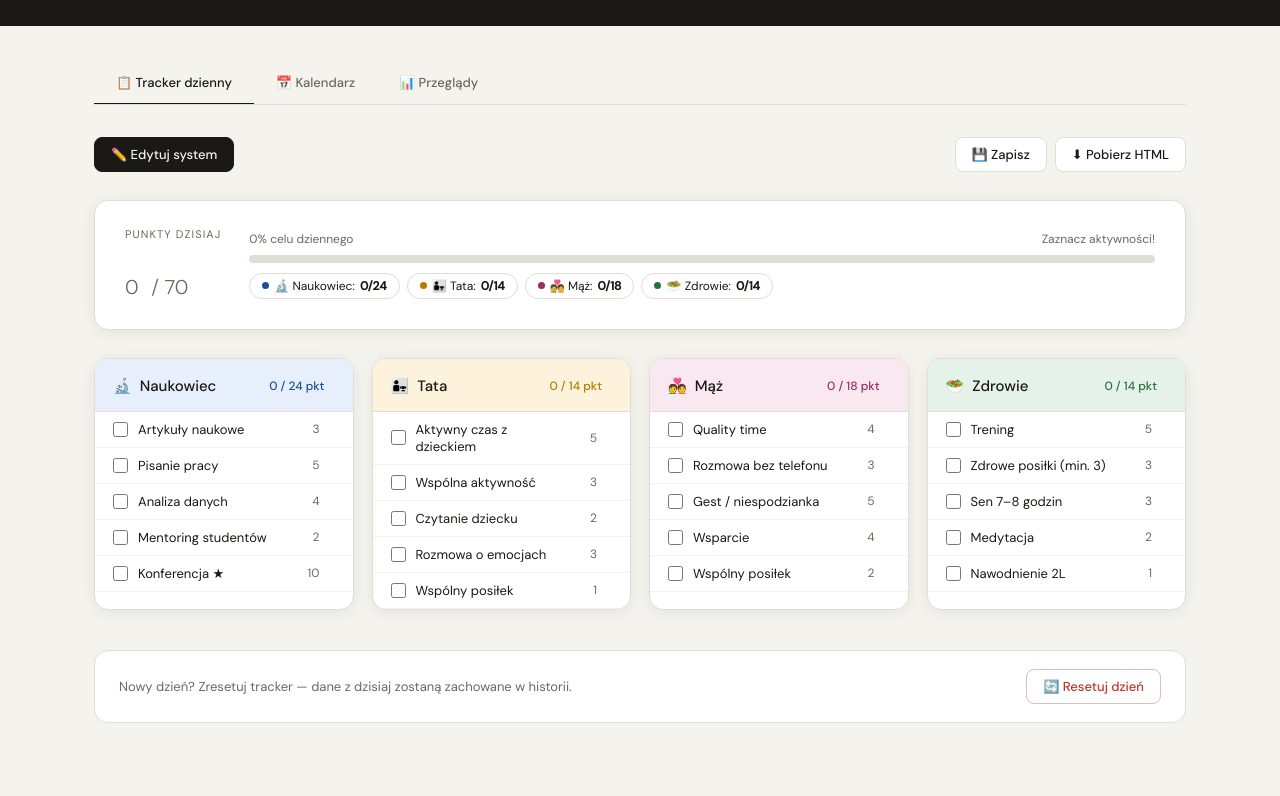
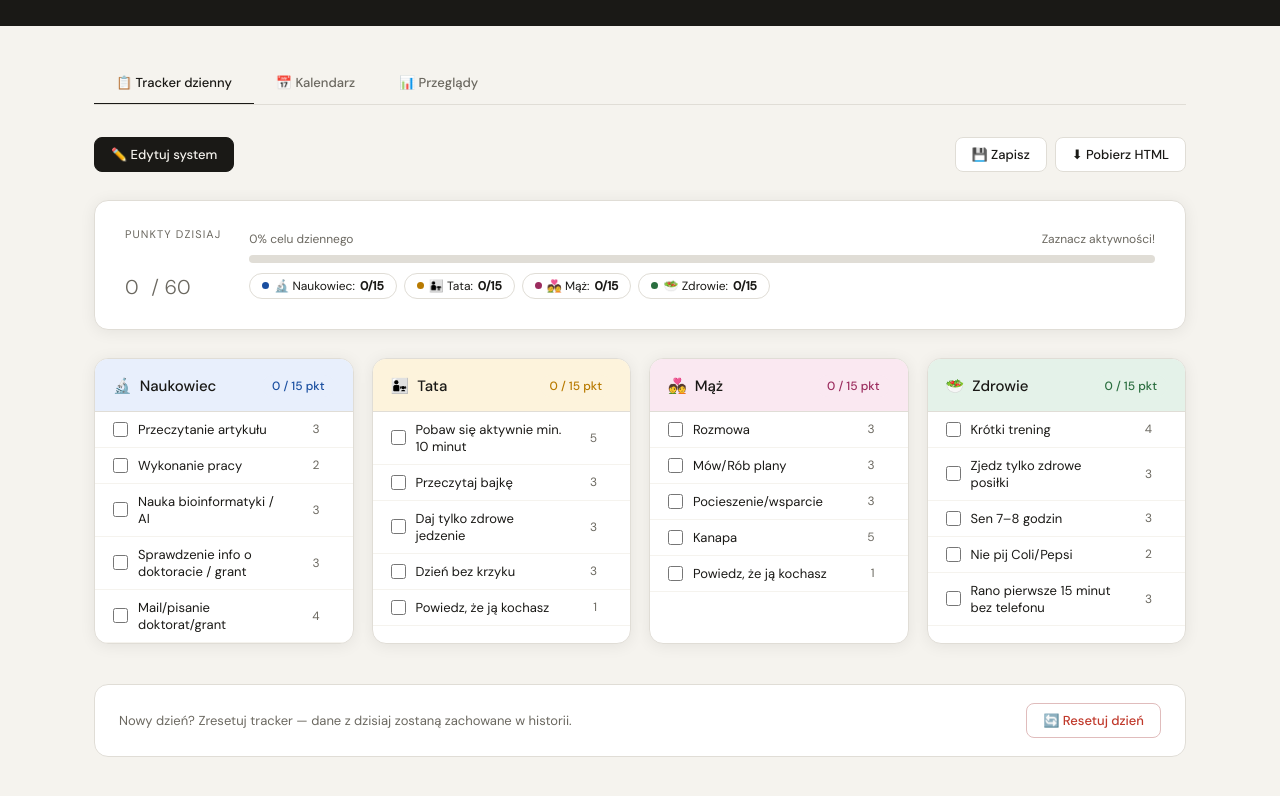
Before and after one commit to MacoEndu/CBE-tracker, a plain HTML site: page index.html in a window 1280 px wide. Shown: the part 138-934 px from the top of the page. Drawn offline with Linux system fonts and the light colour scheme.

Commit message:
Update activities for various domains in index.html

```diff
--- a/index.html
+++ b/index.html
@@ -297,20 +297,20 @@ body.editing [contenteditable]:focus{background:rgba(184,122,0,.13);box-shadow:0
 let data = {
   domains: [
     { id:'nauk', color:'blue', icon:'🔬', name:'Naukowiec', activities:[
-      {name:'Artykuły naukowe',pts:3},{name:'Pisanie pracy',pts:5},
-      {name:'Analiza danych',pts:4},{name:'Mentoring studentów',pts:2},{name:'Konferencja ★',pts:10}
+      {name:'Przeczytanie artykułu',pts:3},{name:'Wykonanie pracy',pts:2},
+      {name:'Nauka bioinformatyki / AI',pts:3},{name:'Sprawdzenie info o doktoracie / grant',pts:3},{name:'Mail/pisanie doktorat/grant',pts:4}
     ]},
     { id:'tata', color:'amber', icon:'👨‍👧', name:'Tata', activities:[
-      {name:'Aktywny czas z dzieckiem',pts:5},{name:'Wspólna aktywność',pts:3},
-      {name:'Czytanie dziecku',pts:2},{name:'Rozmowa o emocjach',pts:3},{name:'Wspólny posiłek',pts:1}
+      {name:'Pobaw się aktywnie min. 10 minut',pts:5},{name:'Przeczytaj bajkę',pts:3},
+      {name:'Daj tylko zdrowe jedzenie',pts:3},{name:'Dzień bez krzyku',pts:3},{name:'Powiedz, że ją kochasz',pts:1}
     ]},
     { id:'maz', color:'pink', icon:'💑', name:'Mąż', activities:[
-      {name:'Quality time',pts:4},{name:'Rozmowa bez telefonu',pts:3},
-      {name:'Gest / niespodzianka',pts:5},{name:'Wsparcie',pts:4},{name:'Wspólny posiłek',pts:2}
+      {name:'Rozmowa',pts:3},{name:'Mów/Rób plany',pts:3},
+      {name:'Pocieszenie/wsparcie',pts:3},{name:'Kanapa',pts:5},{name:'Powiedz, że ją kochasz',pts:1}
     ]},
     { id:'zdr', color:'green', icon:'🥗', name:'Zdrowie', activities:[
-      {name:'Trening',pts:5},{name:'Zdrowe posiłki (min. 3)',pts:3},
-      {name:'Sen 7–8 godzin',pts:3},{name:'Medytacja',pts:2},{name:'Nawodnienie 2L',pts:1}
+      {name:'Krótki trening',pts:4},{name:'Zjedz tylko zdrowe posiłki',pts:3},
+      {name:'Sen 7–8 godzin',pts:3},{name:'Nie pij Coli/Pepsi',pts:2},{name:'Rano pierwsze 15 minut bez telefonu',pts:3}
     ]}
   ],
   reviews: [
```
